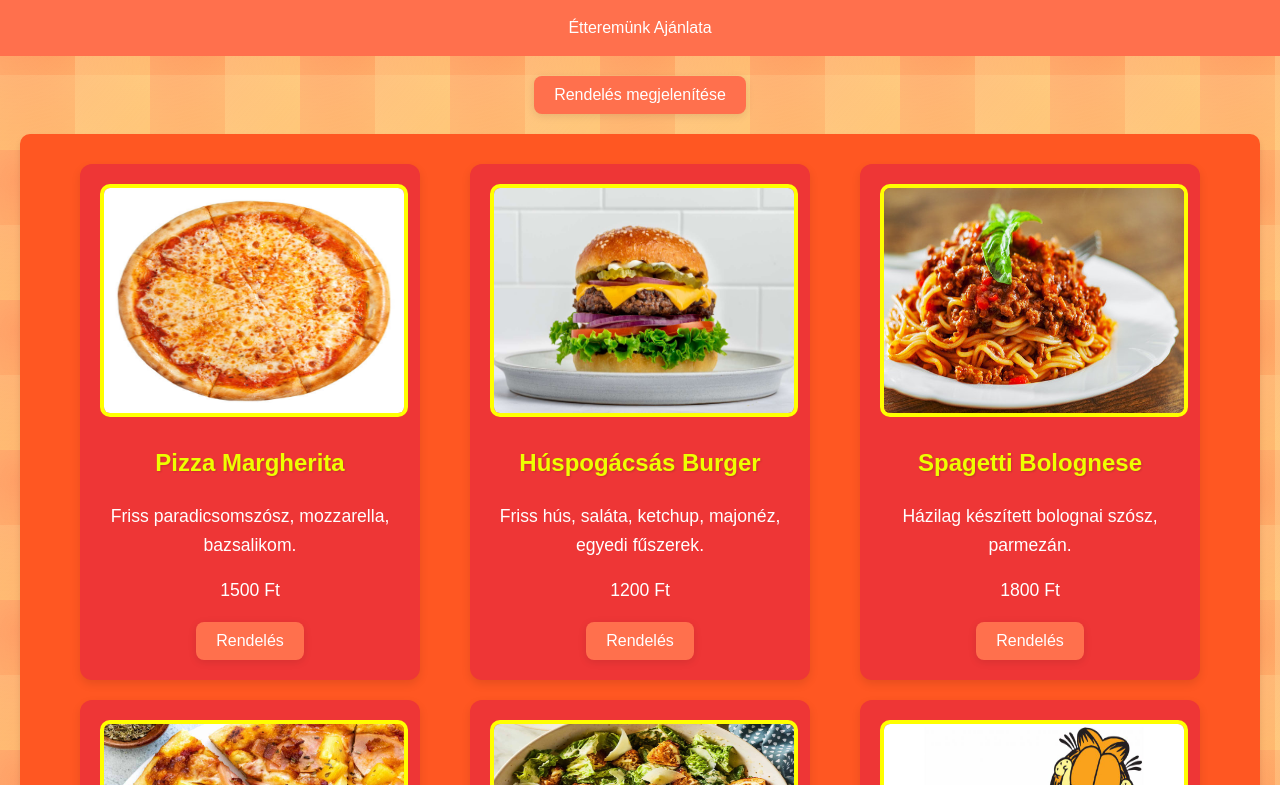
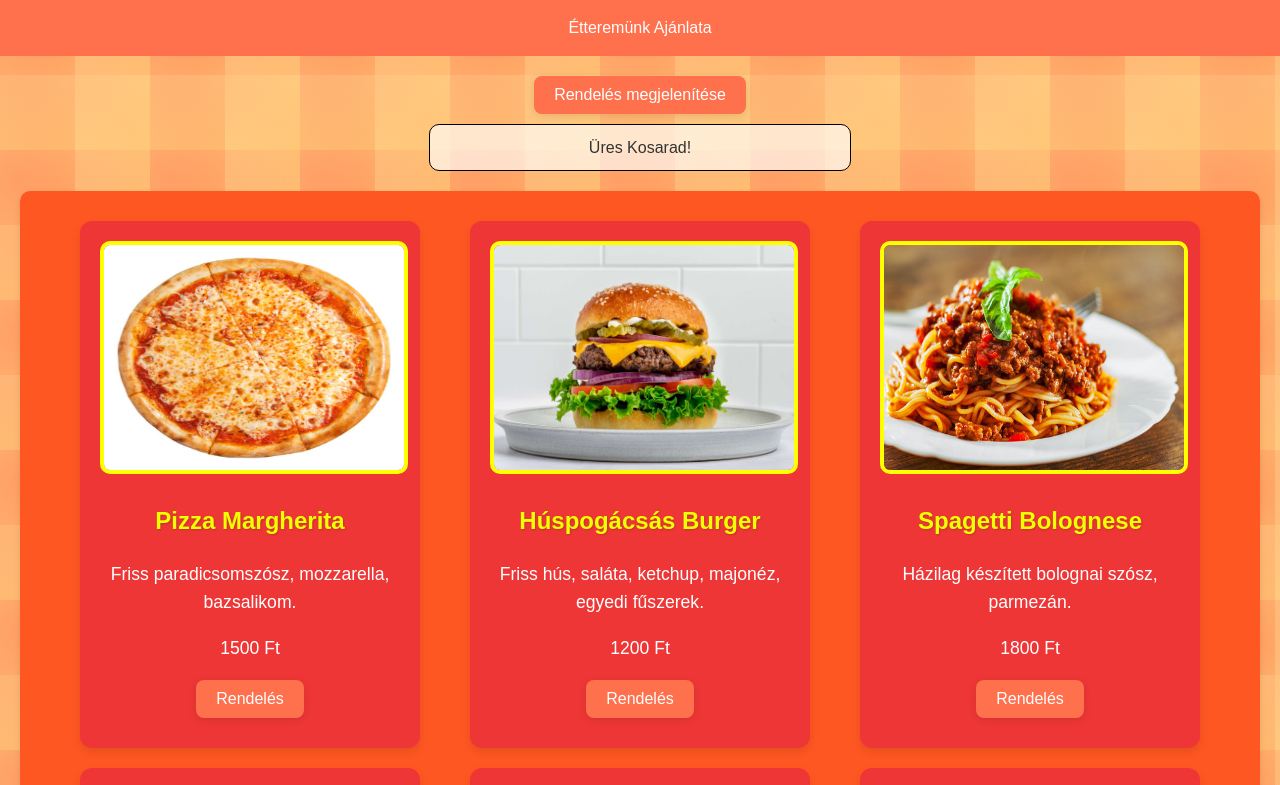
Before and after one commit to Musza202/etterem, a plain HTML site: page index.html in a window 1280 px wide. Both pictures are taken after a click on the button "Rendelés megjelenítése". Shown: the top 785 px of the page. Drawn offline with Linux system fonts and the light colour scheme.

Commit message:
vegleges1

```diff
--- a/index.css
+++ b/index.css
@@ -119,6 +119,7 @@ body {
     border-radius: 8px;
     font-size: 1rem;
     cursor: pointer;
+    margin-bottom: 10px;
   }
 
   button:hover {
@@ -144,3 +145,12 @@ body {
     border: 4px solid yellow;
     height: 225px;
   }
+  #kosar{
+    display: none;
+    padding: 10px;
+    background-color: rgb(255, 255, 255,.65);
+    border: 1px solid black;
+    border-radius: 10px;
+    width: 400px;
+
+  }
--- a/index.html
+++ b/index.html
@@ -10,9 +10,9 @@
 <body>
     <header>Étteremünk Ajánlata</header>
     <main>
-        <button>Rendelés megjelenítése</button>
+        <button onclick="kosar()">Rendelés megjelenítése</button>
+        <center><div id="kosar"></div></center>
         <div id="kimenet"></div>
-
     </main>
 </body>
 </html>
--- a/index.js
+++ b/index.js
@@ -32,20 +32,45 @@ function kiir(asd){
         <p>${asd[i].description}</p>
         <p id="ar">${asd[i].price} Ft</p>
         `;
+        rendeles.push({name:asd[i].name,darab:0});
         let gomb = document.createElement("button");
         gomb.textContent="Rendelés";
         gomb.addEventListener('click',x=>{
-            rendeles.push(String(asd[i].name));
-            alert(`A ${asd[i].name} hozzáadtuk a rendelésedhez!`);
+            for(let j = 0;j<rendeles.length;j++){
+                if(rendeles[j].name==asd[i].name){
+                    rendeles[j].darab++;
+                    kosar_fris();
+                    alert(`A ${asd[i].name} hozzáadtuk a rendelésedhez!`);
+
+                };
+            }
         })
         doboz.appendChild(gomb);
         hely.appendChild(doboz);
     }
 }
+let vizsg = false;
+function kosar(){
+    if(vizsg==false){
+        document.getElementById("kosar").style.display="block";
+        vizsg=true;
+        kosar_fris();
+    }
+    else{
+        document.getElementById("kosar").style.display="none";
+        vizsg=false;
+    }
 
-function r_hozad(asd){
-    rendeles.append(String(asd));
-    console.log(rendeles);
 }
-
+function kosar_fris(){
+    let ki = document.getElementById("kosar");
+    ki.innerHTML="";
+    szamlalo=0;
+    rendeles.forEach(element => {
+        if(element.darab!=0)ki.innerHTML+=`${element.name} : x${element.darab}</br>`;
+        else szamlalo++;
+    });
+    console.log(szamlalo);
+    if(szamlalo==20)ki.innerHTML="Üres Kosarad!";
+}
 sz();
```
